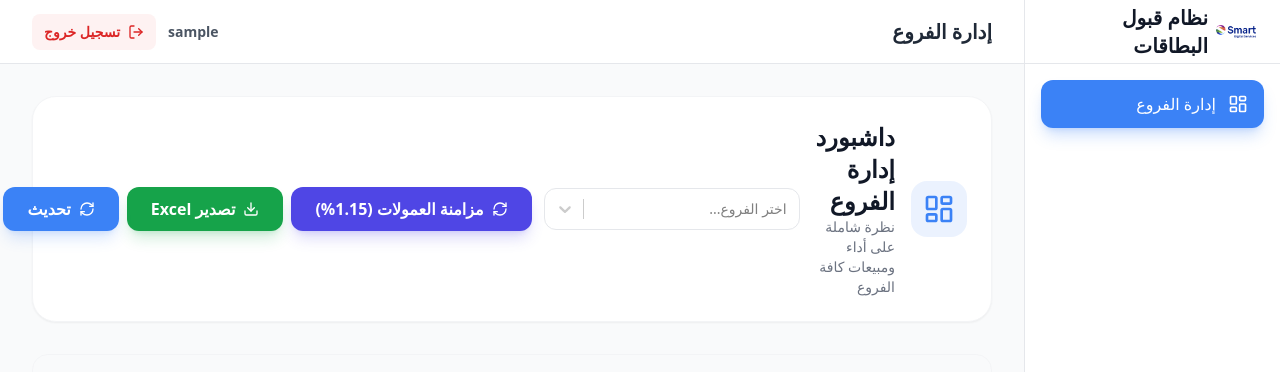
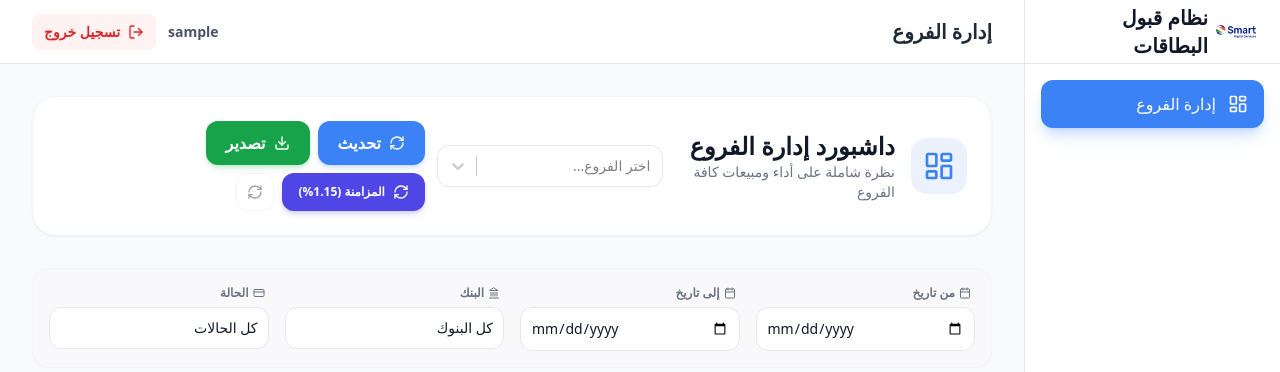
Before and after one commit to mkamel30/Smart-Card-Acceptance, a React (Vite) app in the folder frontend/: page /branch-dashboard in a window 1280 px wide. Shown: the top 372 px of the page. Built offline with nearby package versions, Linux system fonts and the light colour scheme; no server answers; sample sign-in values are in the browser's storage.

Commit message:
fix: layout crowding and fix 404 on sync route by prioritizing path specificity

```diff
--- a/frontend/src/pages/BranchDashboard.tsx
+++ b/frontend/src/pages/BranchDashboard.tsx
@@ -196,9 +196,12 @@ export default function BranchDashboard() {
     return (
         <div className="space-y-8 animate-in fade-in duration-700" dir="rtl">
             {/* Header & Main Filters */}
-            <div className="flex flex-col lg:flex-row lg:items-center justify-between gap-4 bg-white p-6 rounded-3xl shadow-sm border border-gray-100">
+            {/* Header Area */}
+            <div className="bg-white p-6 rounded-3xl shadow-sm border border-gray-100">
+                <div className="flex flex-col lg:flex-row lg:items-center justify-between gap-6">
+                    {/* Title & Info */}
                     <div className="flex items-center gap-4">
-                    <div className="p-3 bg-primary/10 rounded-2xl">
+                        <div className="p-3 bg-primary/10 rounded-2xl hidden sm:block">
                             <LayoutDashboard className="w-8 h-8 text-primary" />
                         </div>
                         <div>
@@ -211,6 +214,7 @@ export default function BranchDashboard() {
                         </div>
                     </div>
 
+                    {/* Quick Actions & Branch Toggle */}
                     <div className="flex flex-col sm:flex-row items-stretch sm:items-center gap-3">
                         {canSelectBranch ? (
                             <div className="w-full sm:w-64">
@@ -233,55 +237,58 @@ export default function BranchDashboard() {
                             </div>
                         ) : (
                             <div className="w-full sm:w-64 flex items-center gap-2 px-4 py-2 bg-gray-50 border border-gray-200 rounded-xl text-gray-600 font-bold shadow-sm">
-                            <span className="text-gray-400 text-xs">الفرع الحالي:</span>
+                                <span className="text-gray-400 text-xs">الفرع:</span>
                                 <span className="truncate">
                                     {selectedBranches[0]?.label || user?.branches?.[0]?.name || '...'}
                                 </span>
                             </div>
                         )}
-                    <div className="flex gap-2">
+
+                        <div className="flex flex-wrap gap-2">
+                            <button
+                                onClick={handleApplyFilters}
+                                className="flex-1 sm:flex-none bg-primary text-white px-5 py-2.5 rounded-xl font-bold flex items-center justify-center gap-2 hover:bg-primary/90 transition-all shadow-md shadow-primary/20"
+                            >
+                                <RefreshCw className={`w-4 h-4 ${loading ? 'animate-spin' : ''}`} />
+                                <span className="hidden sm:inline">تحديث</span>
+                            </button>
+                            <button
+                                onClick={handleExport}
+                                className="flex-1 sm:flex-none bg-green-600 text-white px-5 py-2.5 rounded-xl font-bold flex items-center justify-center gap-2 hover:bg-green-700 transition-all shadow-md shadow-green-600/20"
+                            >
+                                <Download className="w-4 h-4" />
+                                <span className="hidden sm:inline">تصدير</span>
+                            </button>
                             {isAdmin && (
                                 <button
                                     onClick={async () => {
-                                    if (confirm('هل أنت متأكد من بدء عملية تصحيح العمولات القديمة (1.15%)؟ سيتم عمل نسخة احتياطية أولاً.')) {
+                                        if (confirm('بدء عملية تصحيح العمولات (1.15%)؟ سيتم عمل نسخة احتياطية للقاعدة أولاً.')) {
                                             try {
                                                 const res = await api.get('/settlements/sync/fees', {
-                                                headers: { 'x-admin-password': 'TITI' } // Current backend expects this or TITI
+                                                    params: { password: 'TITI' } // Pass it in query as we allowed in adminAuth
                                                 });
                                                 alert(res.data.message);
                                                 loadData();
                                             } catch (err) {
-                                            alert('فشل تشغيل عملية المزامنة');
+                                                alert('فشل في الوصول لرابط المزامنة. يرجى التأكد من اكتمال تحديث الخادم.');
                                             }
                                         }
                                     }}
-                                className="flex-1 sm:flex-none bg-indigo-600 text-white px-6 py-2.5 rounded-xl font-bold flex items-center justify-center gap-2 hover:bg-indigo-700 transition-all shadow-lg shadow-indigo-600/20 whitespace-nowrap"
+                                    className="flex-1 sm:flex-none bg-indigo-600 text-white px-4 py-2.5 rounded-xl font-bold flex items-center justify-center gap-2 hover:bg-indigo-700 transition-all shadow-md shadow-indigo-600/20"
+                                    title="مزامنة وتصحيح العمولات الصفرية"
                                 >
                                     <RefreshCw className="w-4 h-4" />
-                                مزامنة العمولات (1.15%)
+                                    <span className="text-xs">المزامنة (1.15%)</span>
                                 </button>
                             )}
                             <button
-                            onClick={handleExport}
-                            className="flex-1 sm:flex-none bg-green-600 text-white px-6 py-2.5 rounded-xl font-bold flex items-center justify-center gap-2 hover:bg-green-700 transition-all shadow-lg shadow-green-600/20 whitespace-nowrap"
-                        >
-                            <Download className="w-4 h-4" />
-                            تصدير Excel
-                        </button>
-                        <button
-                            onClick={handleApplyFilters}
-                            className="flex-1 sm:flex-none bg-primary text-white px-6 py-2.5 rounded-xl font-bold flex items-center justify-center gap-2 hover:bg-primary/90 transition-all shadow-lg shadow-primary/20 whitespace-nowrap"
-                        >
-                            <RefreshCw className={`w-4 h-4 ${loading ? 'animate-spin' : ''}`} />
-                            تحديث
-                        </button>
-                        <button
                                 onClick={handleReset}
                                 className="p-2.5 text-gray-400 hover:text-gray-600 border border-gray-100 rounded-xl hover:bg-gray-50 transition-all"
-                            title="إعادة ضبط"
+                                title="إعادة ضبط الفلاتر"
                             >
                                 <RefreshCw className="w-4 h-4" />
                             </button>
+                        </div>
                     </div>
                 </div>
             </div>
```
Also changed, not shown: 2 other files (tests, documents, lock files or other folders). Lines whose indentation alone changed are shown as unchanged.
